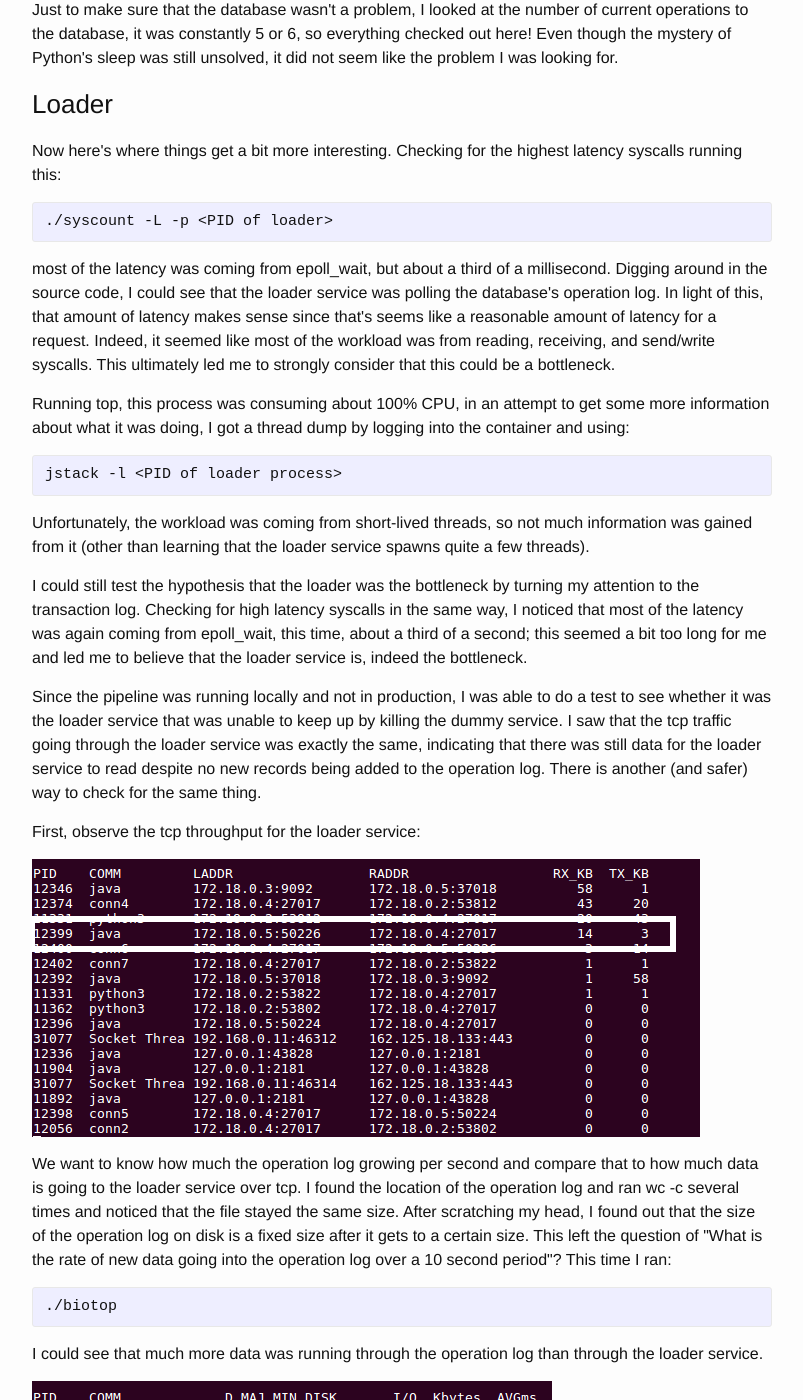
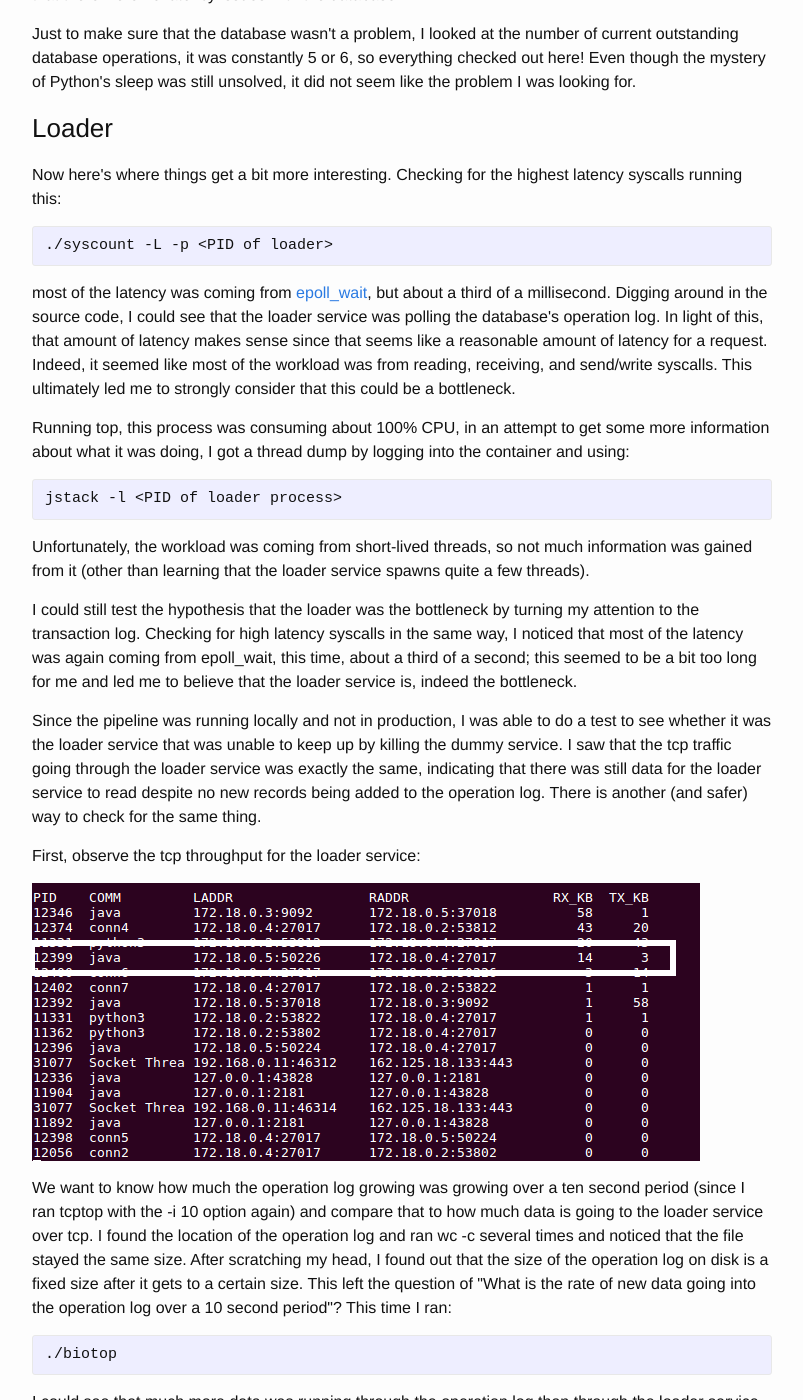
Before and after one commit to b-t-g/b-t-g.github.io, a Jekyll site: the page built from _posts/2018-04-09-bcc.html, in a window 1280 px wide and 1400 px high, scrolled down 4883 px. Shown: the whole window, without its empty margins (238-1041 px from the left). Built offline with Jekyll 4.4.1, drawn with Linux system fonts in a browser that asks for light colours; formulas are drawn with MathJax 3; some of the changed text lies outside the part shown.

Commit message:
Fix a few more wording issues

```diff
--- a/_posts/2018-04-09-bcc.html
+++ b/_posts/2018-04-09-bcc.html
@@ -75,7 +75,7 @@ On the other hand, having the whole pipeline running on one host made it easy to
 <li><a id="orgac8b1b9"></a>Question: What's the TCP throughput?<br />
 <div class="outline-text-4" id="text-orgac8b1b9">
 <p>
-I started off with seeing how much traffic was going through the pipeline, even though the exact data going from one point to the next may be different (because data may be added or removed),
+I started off with seeing how much traffic was going through the pipeline; even though the exact data going from one point to the next may be different (because data may be added or removed),
 it ended up being useful information down the line. After looking around the available tcp tools, I found tcptop to be the best tool for this particular job.
 </p>
 <div class="org-src-container">
@@ -120,7 +120,7 @@ The computer was running things other than just the pipeline, so the output was
 </p>
 </div>
 <p>
-Python being that high was surprising to me. So I decided to run
+Python being that high was surprising to me. To investigate further, I ran:
 </p>
 <div class="org-src-container">
 <pre class="src src-bash">./syscount -L -i 1 -p $(pgrep python3)
@@ -128,7 +128,7 @@ Python being that high was surprising to me. So I decided to run
 </div>
 
 <p>
-Where the -i 1 flag just means "print output every second" and -p means "for this PID only".
+Where the -i 1 option just means "print output every second" and -p means "for this PID only".
 </p>
 
 
@@ -173,7 +173,7 @@ Running
 </pre>
 <p>
 I was able to see that the latency for syncing the log had some of the highest latency and contained most of
-the filesystem operations taking over 1 ms across the entire system. The exact time varied wildly, the distribution seemed to be roughly bimodal with 15 milliseconds and about
+the filesystem operations taking over 1 ms across the entire system. The exact time varied wildly; the distribution seemed to be roughly bimodal with 15 milliseconds and about
 30 milliseconds being the most common. I saw syncs take as long as over 150 milliseconds, but they were atypical. The syncs were relatively consistent in the sense that they were never idle
 (although their latencies did vary), this did not seem like a bottleneck.
 </p>
@@ -205,7 +205,7 @@ waiting for data, which would manifest in fewer operation log syncs. However, th
 </p>
 
 <p>
-Just to make sure that the database wasn't a problem, I looked at the number of current operations to the database, it was constantly 5 or 6, so everything checked out here!
+Just to make sure that the database wasn't a problem, I looked at the number of current outstanding database operations, it was constantly 5 or 6, so everything checked out here!
 Even though the mystery of Python's sleep was still unsolved, it did not seem like the problem I was looking for.
 </p>
 </div>
@@ -222,8 +222,8 @@ Checking for the highest latency syscalls running this:
 ./syscount -L -p &lt;PID of loader&gt;
 </pre>
 <p>
-most of the latency was coming from epoll_wait, but about a third of a millisecond. Digging around in the source code, I could see that the loader service was polling the database's operation log.
-In light of this, that amount of latency makes sense since that's seems like a reasonable amount of latency for a request. Indeed, it seemed like most of the workload was from reading,
+most of the latency was coming from <a href="http://man7.org/linux/man-pages/man2/epoll_wait.2.html">epoll_wait</a>, but about a third of a millisecond. Digging around in the source code, I could see that the loader service was polling the database's operation log.
+In light of this, that amount of latency makes sense since that seems like a reasonable amount of latency for a request. Indeed, it seemed like most of the workload was from reading,
 receiving, and send/write syscalls. This ultimately led me to strongly consider that this could be a bottleneck.
 </p>
 
@@ -240,7 +240,7 @@ Unfortunately, the workload was coming from short-lived threads, so not much inf
 
 <p>
 I could still test the hypothesis that the loader was the bottleneck by turning my attention to the transaction log. Checking for high latency syscalls in the same way,
-I noticed that most of the latency was again coming from epoll_wait, this time, about a third of a second; this seemed a bit too long for me and led me to believe that the loader service is,
+I noticed that most of the latency was again coming from epoll_wait, this time, about a third of a second; this seemed to be a bit too long for me and led me to believe that the loader service is,
 indeed the bottleneck.
 </p>
 
@@ -261,9 +261,10 @@ First, observe the tcp throughput for the loader service:
 </div>
 
 <p>
-We want to know how much the operation log growing per second and compare that to how much data is going to the loader service over tcp. I found the location of the operation log and ran wc -c
-several times and noticed that the file stayed the same size. After scratching my head, I found out that the size of the operation log on disk is a fixed size after it gets to a certain size.
-This left the question of "What is the rate of new data going into the operation log over a 10 second period"? This time I ran:
+We want to know how much the operation log growing was growing over a ten second period (since I ran tcptop with the -i 10 option again) and compare that to how much data is going to the
+loader service over tcp. I found the location of the operation log and ran wc -c several times and noticed that the file stayed the same size. After scratching my head, I found out that the
+size of the operation log on disk is a fixed size after it gets to a certain size. This left the question of "What is the rate of new data going into the operation log over a 10 second period"?
+This time I ran:
 </p>
 <div class="org-src-container">
 <pre class="src src-bash">./biotop
```
Also changed, not shown: other parts of _posts/2018-04-09-bcc.html (+2 -2 lines).
